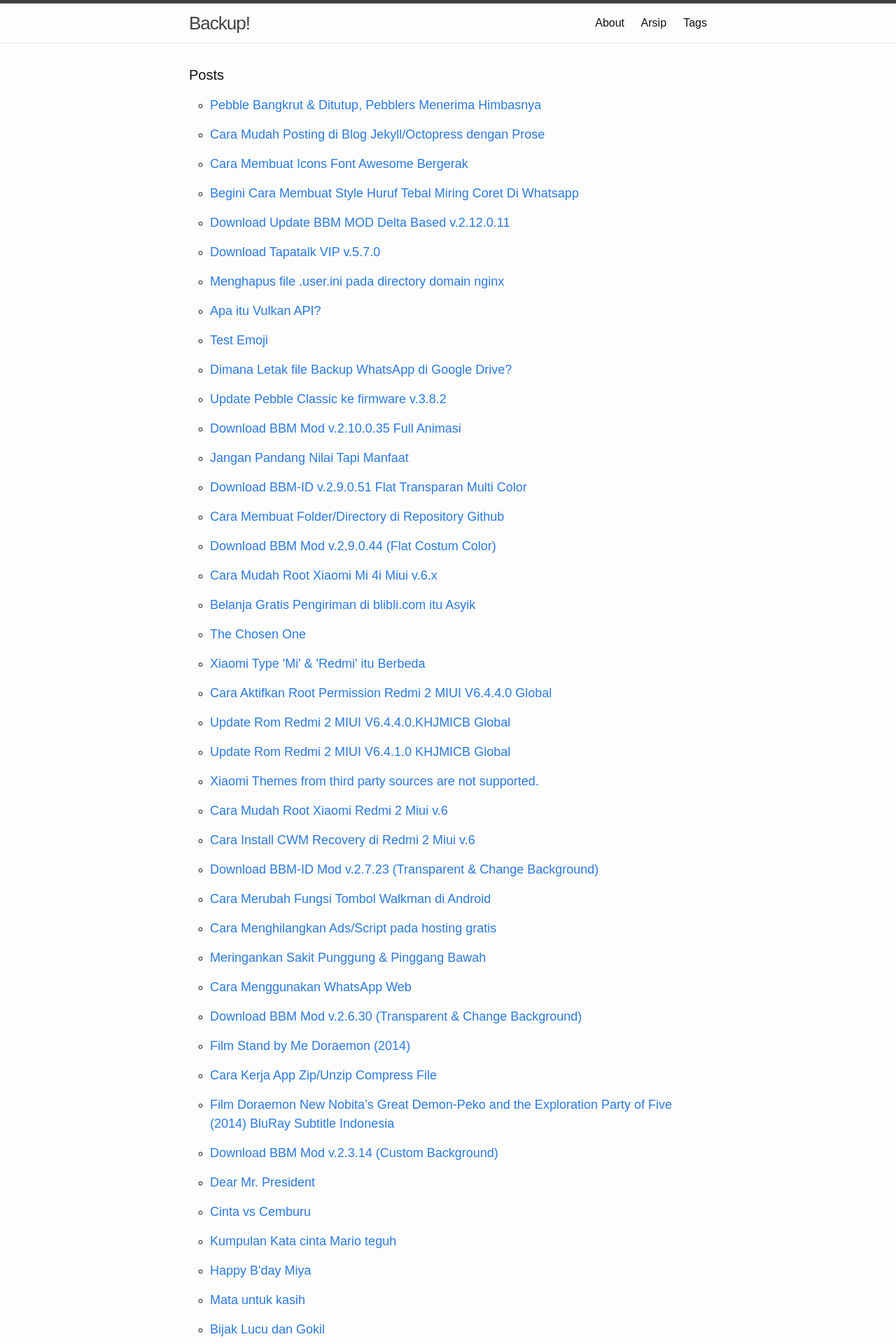
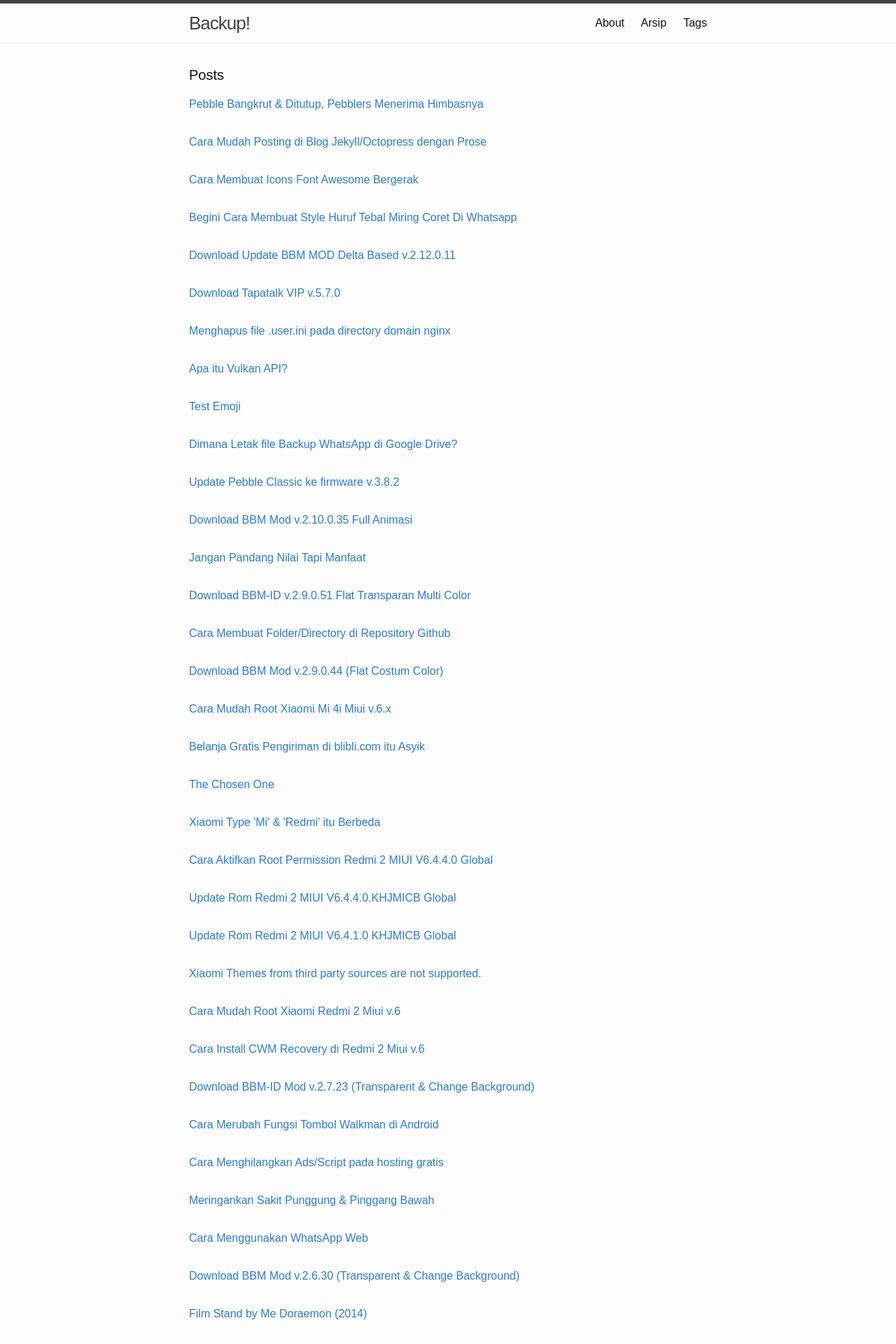
Before and after one commit to eggoez/blog, a Jekyll site: the page built from index.html, in a window 1280 px wide. Shown: the top 1920 px of the page at 70% size. Built offline with Jekyll 4.4.1, drawn with Linux system fonts in a browser that asks for light colours; some web fonts are replaced.

Commit message:
sync compaq

```diff
--- a/index.html
+++ b/index.html
@@ -6,9 +6,9 @@
   <h1 class="page-heading">Posts</h1>
   <ol class="post-list">
     {% for post in site.posts %}
-        <ul>
-          <li><a class="post-link" href="{{ post.url | prepend: site.baseurl }}">{{ post.title }}</a><!-- (<i class="post-meta">{{ post.date | date: "%b %-d, %Y" }}</i>)--></li>
-        </ul>
+
+          <li><a href="{{ post.url | prepend: site.baseurl }}">{{ post.title }}</a><!-- (<i class="post-meta">{{ post.date | date: "%b %-d, %Y" }}</i>)--></li>
+
     {% endfor %}
   </ol>
   <p class="rss-subscribe">subscribe <a href="{{ "/feed.xml" | prepend: site.baseurl }}">via RSS</a></p>
```
